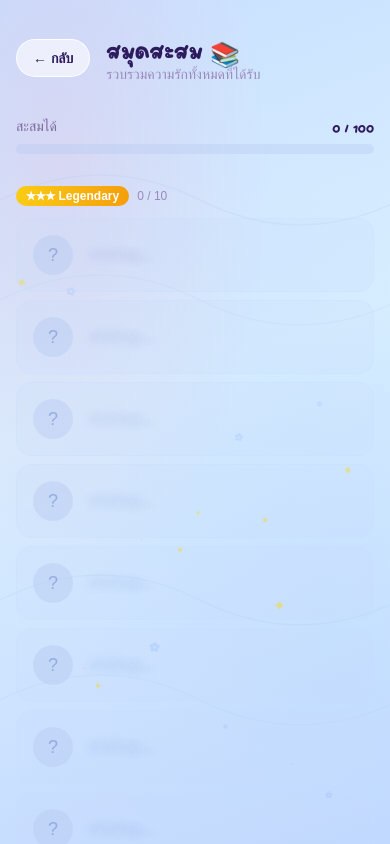
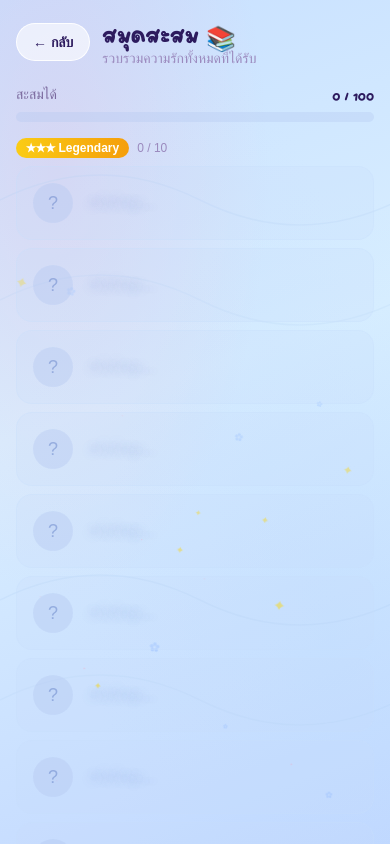
Before and after one commit to blackjxxxxx-del/Love-Gacha, a Next.js app: page /collection in a window 390 px wide. Shown: the top 844 px of the page. Built offline with nearby package versions, Linux system fonts and the light colour scheme.

Commit message:
Tighten collection page spacing for mobile

```diff
--- a/app/collection/page.tsx
+++ b/app/collection/page.tsx
@@ -19,9 +19,9 @@ export default function CollectionPage() {
   if (!state) return null;
 
   return (
-    <div className="min-h-screen px-4 py-8">
+    <div className="min-h-screen px-4 py-4">
       <motion.div initial={{ opacity: 0, y: -20 }} animate={{ opacity: 1, y: 0 }} className="max-w-2xl mx-auto">
-        <div className="flex items-center gap-4 mb-8">
+        <div className="flex items-center gap-3 mb-4">
           <Link href="/"
             className="px-4 py-2 rounded-full text-sm font-semibold transition-all hover:scale-105"
             style={{ background: "rgba(255,255,255,0.6)", border: "1.5px solid rgba(255,255,255,0.9)", color: "#2D1B5E" }}>
--- a/components/CollectionBook.tsx
+++ b/components/CollectionBook.tsx
@@ -28,7 +28,7 @@ export default function CollectionBook({ allItems, collectedIds }: CollectionBoo
   const got   = collectedIds.length;
 
   return (
-    <div className="w-full max-w-2xl mx-auto pb-10">
+    <div className="w-full max-w-2xl mx-auto pb-6">
       {/* Progress */}
       <div className="flex justify-between items-center mb-2">
         <span className="text-sm font-medium" style={{ color: "#7B6A9E" }}>สะสมได้</span>
@@ -36,7 +36,7 @@ export default function CollectionBook({ allItems, collectedIds }: CollectionBoo
           {got} / {total}
         </span>
       </div>
-      <div className="h-2.5 w-full rounded-full mb-8 overflow-hidden" style={{ background: "rgba(180,200,240,0.35)" }}>
+      <div className="h-2.5 w-full rounded-full mb-4 overflow-hidden" style={{ background: "rgba(180,200,240,0.35)" }}>
         <motion.div
           className="h-full rounded-full"
           style={{ background: "linear-gradient(90deg,#FF6B9D,#C84BFF)" }}
@@ -51,8 +51,8 @@ export default function CollectionBook({ allItems, collectedIds }: CollectionBoo
         const s = RARITY_STYLE[rarity];
         const gotCount = items.filter((i) => collected.has(i.id)).length;
         return (
-          <div key={rarity} className="mb-8">
-            <div className="flex items-center gap-2 mb-3">
+          <div key={rarity} className="mb-4">
+            <div className="flex items-center gap-2 mb-2">
               <span className={`px-2.5 py-0.5 rounded-full text-xs font-bold ${s.badge}`}>{s.label}</span>
               <span className="text-xs" style={{ color: "#9B8ABE" }}>{gotCount} / {items.length}</span>
             </div>
```
